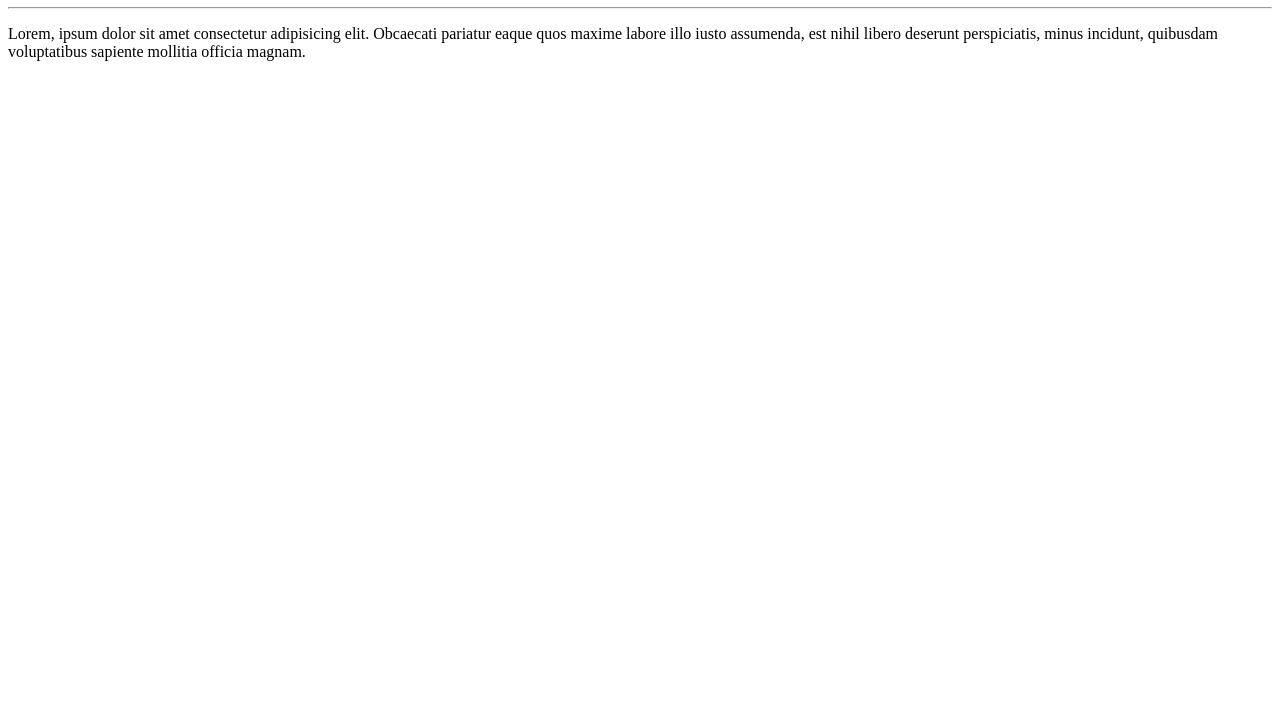
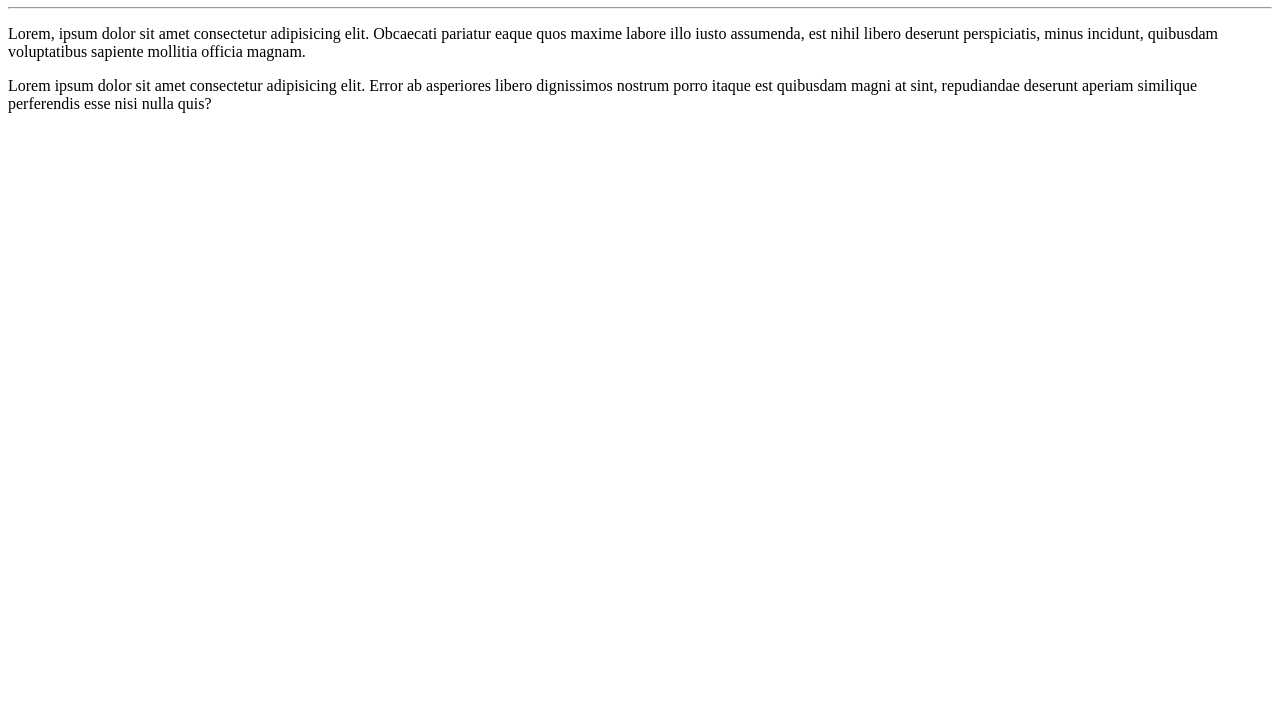
Before and after one commit to onouealine/Ola-Mundo-, a plain HTML site: page site-exemplo/index.html in a window 1280 px wide. Shown: the part 73-800 px from the top of the page. Drawn offline with Linux system fonts and the light colour scheme.

Commit message:
adicionei um parágrafo

```diff
--- a/site-exemplo/index.html
+++ b/site-exemplo/index.html
@@ -9,5 +9,6 @@
     <h1>Olá, mundo!</h1>
     <hr>
     <p>Lorem, ipsum dolor sit amet consectetur adipisicing elit. Obcaecati pariatur eaque quos maxime labore illo iusto assumenda, est nihil libero deserunt perspiciatis, minus incidunt, quibusdam voluptatibus sapiente mollitia officia magnam.</p>
+    <p>Lorem ipsum dolor sit amet consectetur adipisicing elit. Error ab asperiores libero dignissimos nostrum porro itaque est quibusdam magni at sint, repudiandae deserunt aperiam similique perferendis esse nisi nulla quis?</p>
 </body>
 </html>
```
